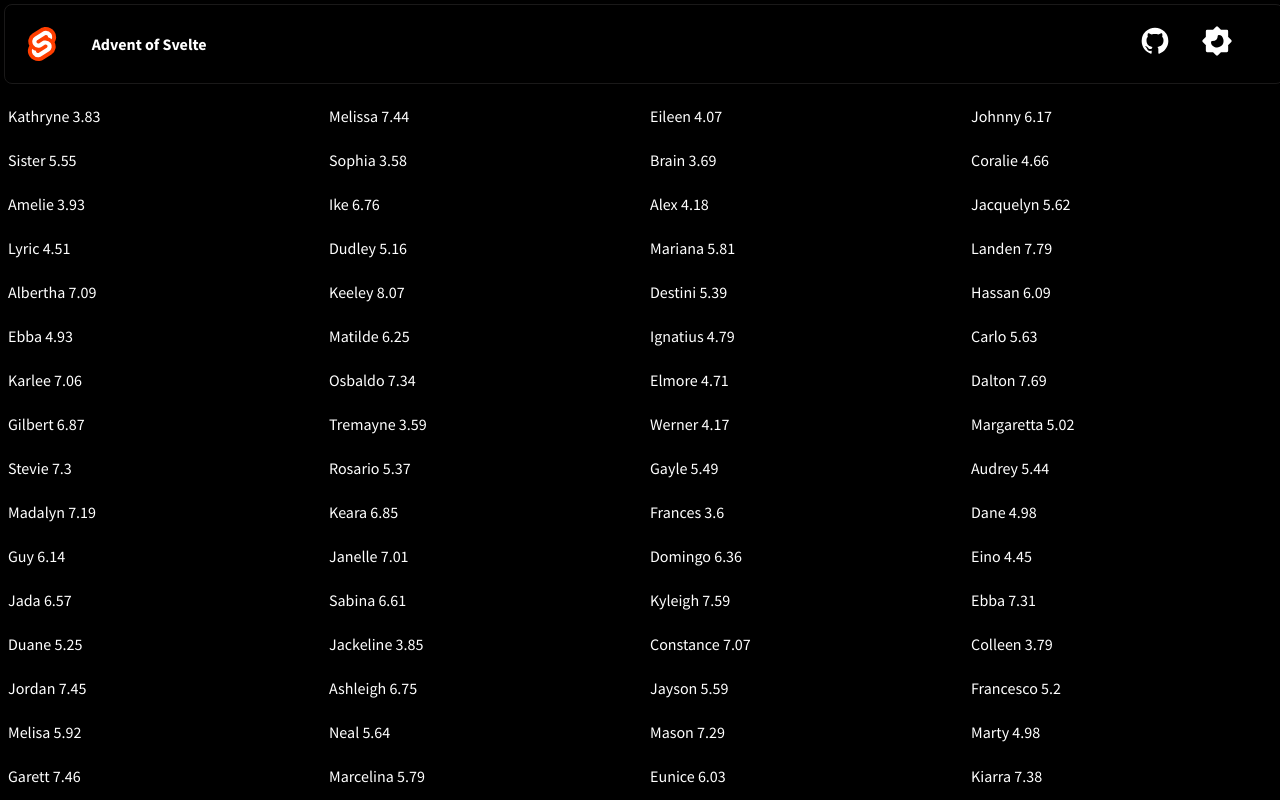
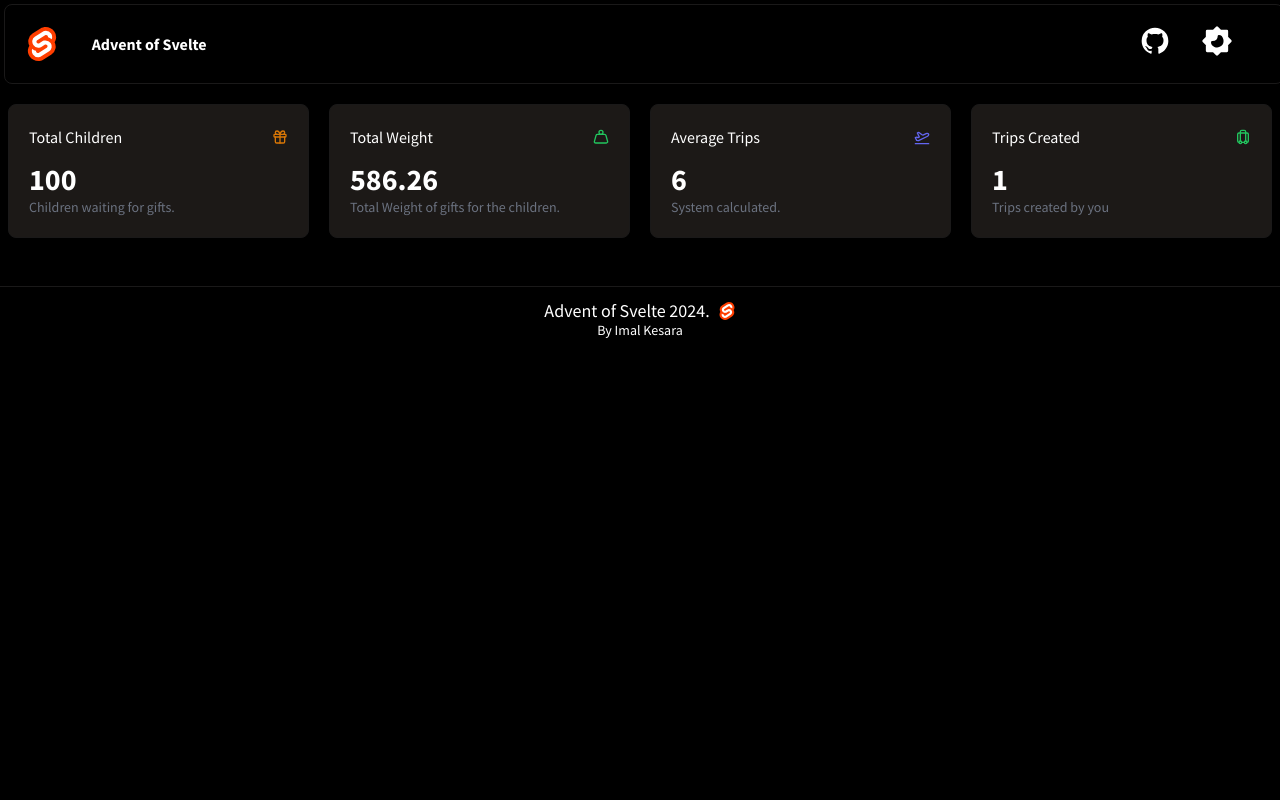
Before and after one commit to ImalKesara/advent-of-svelte, a SvelteKit app: page /day3 in a window 1280 px wide. Shown: the top 800 px of the page. Built offline with nearby package versions, Linux system fonts and the light colour scheme.

Commit message:
Four tabs

```diff
--- /dev/null
+++ b/src/lib/components/DayThree/Fourtabs.svelte
@@ -0,0 +1,65 @@
+<script lang="ts">
+	import { children } from '$lib/stores/daythreeStore.ts';
+	import Trip from '$lib/components/Icon/day Three icons/Trip.svelte';
+	import TotalChildren from '$lib/components/Icon/day Three icons/TotalChildren.svelte';
+	import CreatedTrip from '$lib/components/Icon/day Three icons/CreatedTrip.svelte';
+	import Weight from '$lib/components/Icon/day Three icons/Weight.svelte';
+	import { totalWeight, avgTrips } from '$lib/utils/dayThree/dayThree';
+</script>
+
+<div class="m-auto mt-24 grid max-w-7xl grid-cols-2 gap-5 p-2 md:grid-cols-4">
+	<!-- column one -->
+	<div
+		class="grid grid-cols-4 items-center gap-3 rounded-lg border-1 border-bgrey bg-semiBlacked p-5"
+	>
+		<div class=" col-span-3">Total Children</div>
+		<div class=" col-span-1 flex justify-end">
+			<TotalChildren />
+		</div>
+		<div class="col-span-3">
+			<span class="text-3xl"><b>{$children.length}</b></span>
+			<span class=" block text-sm text-gray-500">Children waiting for gifts.</span>
+		</div>
+	</div>
+	<!-- column two -->
+	<div
+		class="grid grid-cols-4 items-center gap-3 rounded-lg border-1 border-bgrey bg-semiBlacked p-5"
+	>
+		<div class=" col-span-3">Total Weight</div>
+		<div class=" col-span-1 flex justify-end">
+			<Weight />
+		</div>
+		<div class="col-span-4">
+			<span class="text-3xl"><b>{totalWeight($children)}</b></span>
+			<span class=" block text-sm text-gray-500"> Total Weight of gifts for the children.</span>
+		</div>
+	</div>
+
+	<!-- column three -->
+	<div
+		class="grid grid-cols-4 items-center gap-3 rounded-lg border-1 border-bgrey bg-semiBlacked p-5"
+	>
+		<div class=" col-span-3">Average Trips</div>
+		<div class=" col-span-1 flex justify-end">
+			<Trip />
+		</div>
+		<div class="col-span-3">
+			<span class="text-3xl"><b>{avgTrips(totalWeight($children))}</b></span>
+			<span class=" block text-sm text-gray-500">System calculated.</span>
+		</div>
+	</div>
+
+	<!-- column four -->
+	<div
+		class="grid grid-cols-4 items-center gap-3 rounded-lg border-1 border-bgrey bg-semiBlacked p-5"
+	>
+		<div class=" col-span-3">Trips Created</div>
+		<div class=" col-span-1 flex justify-end">
+			<CreatedTrip />
+		</div>
+		<div class="col-span-3">
+			<span class="text-3xl"><b>{1} </b></span>
+			<span class=" block text-sm text-gray-500">Trips created by you</span>
+		</div>
+	</div>
+</div>
--- /dev/null
+++ b/src/lib/components/Icon/day Three icons/CreatedTrip.svelte
@@ -0,0 +1,19 @@
+<svg
+	width="24"
+	height="24"
+	stroke="currentColor"
+	stroke-width="2"
+	class="lucide-icon lucide lucide-luggage text-primary h-4 w-4 text-green-500"
+	xmlns="http://www.w3.org/2000/svg"
+	viewBox="0 0 24 24"
+	fill="none"
+	stroke-linecap="round"
+	stroke-linejoin="round"
+	><path d="M6 20h0a2 2 0 0 1-2-2V8a2 2 0 0 1 2-2h12a2 2 0 0 1 2 2v10a2 2 0 0 1-2 2h0"></path><path
+		d="M8 18V4a2 2 0 0 1 2-2h4a2 2 0 0 1 2 2v14"
+	></path><path d="M10 20h4"></path><circle cx="16" cy="20" r="2"></circle><circle
+		cx="8"
+		cy="20"
+		r="2"
+	></circle></svg
+>
--- /dev/null
+++ b/src/lib/components/Icon/day Three icons/TotalChildren.svelte
@@ -0,0 +1,21 @@
+<script lang="ts">
+	export const width: number = 24;
+	export const height: number = 24;
+</script>
+
+<svg
+	{width}
+	{height}
+	stroke="currentColor"
+	stroke-width="2"
+	class="lucide-icon lucide lucide-gift h-4 w-4 text-amber-600"
+	xmlns="http://www.w3.org/2000/svg"
+	viewBox="0 0 24 24"
+	fill="none"
+	stroke-linecap="round"
+	stroke-linejoin="round"
+	><rect x="3" y="8" width="18" height="4" rx="1"></rect><path d="M12 8v13"></path><path
+		d="M19 12v7a2 2 0 0 1-2 2H7a2 2 0 0 1-2-2v-7"
+	></path><path d="M7.5 8a2.5 2.5 0 0 1 0-5A4.8 8 0 0 1 12 8a4.8 8 0 0 1 4.5-5 2.5 2.5 0 0 1 0 5"
+	></path></svg
+>
--- /dev/null
+++ b/src/lib/components/Icon/day Three icons/Trip.svelte
@@ -0,0 +1,20 @@
+<script lang="ts">
+	export let width: number = 24;
+	export let height: number = 24;
+</script>
+
+<svg
+	width="45"
+	height="45"
+	stroke="currentColor"
+	stroke-width="2"
+	class="lucide-icon lucide lucide-plane-takeoff h-4 w-4 text-indigo-500"
+	xmlns="http://www.w3.org/2000/svg"
+	viewBox="0 0 24 24"
+	fill="none"
+	stroke-linecap="round"
+	stroke-linejoin="round"
+	><path d="M2 22h20"></path><path
+		d="M6.36 17.4 4 17l-2-4 1.1-.55a2 2 0 0 1 1.8 0l.17.1a2 2 0 0 0 1.8 0L8 12 5 6l.9-.45a2 2 0 0 1 2.09.2l4.02 3a2 2 0 0 0 2.1.2l4.19-2.06a2.41 2.41 0 0 1 1.73-.17L21 7a1.4 1.4 0 0 1 .87 1.99l-.38.76c-.23.46-.6.84-1.07 1.08L7.58 17.2a2 2 0 0 1-1.22.18Z"
+	></path></svg
+>
--- /dev/null
+++ b/src/lib/components/Icon/day Three icons/Weight.svelte
@@ -0,0 +1,20 @@
+<script lang="ts">
+	export const width: number = 24;
+	export const height: number = 24;
+</script>
+
+<svg
+	{width}
+	{height}
+	stroke="currentColor"
+	stroke-width="2"
+	class="lucide-icon lucide lucide-weight h-4 w-4 text-green-500"
+	xmlns="http://www.w3.org/2000/svg"
+	viewBox="0 0 24 24"
+	fill="none"
+	stroke-linecap="round"
+	stroke-linejoin="round"
+	><circle cx="12" cy="5" r="3"></circle><path
+		d="M6.5 8a2 2 0 0 0-1.905 1.46L2.1 18.5A2 2 0 0 0 4 21h16a2 2 0 0 0 1.925-2.54L19.4 9.5A2 2 0 0 0 17.48 8Z"
+	></path></svg
+>
--- a/src/lib/components/NavAndFooter/Footer.svelte
+++ b/src/lib/components/NavAndFooter/Footer.svelte
@@ -3,9 +3,9 @@
 </script>
 
 <footer
-	class="m-auto flex h-14 max-w-8xl items-center justify-center border-t-1 border-bgrey text-center text-white"
+	class="m-auto mt-10 flex h-14 max-w-8xl items-center justify-center border-t-1 border-bgrey text-center text-white"
 >
-	<div class="text-lg leading-3">
+	<div class="text-lg leading-3 mt-3">
 		<span class="flex items-center gap-2"
 			>Advent of Svelte 2024.<SvelteLogo width={18} height={18} />
 		</span>
--- a/src/lib/components/NavAndFooter/Navbar.svelte
+++ b/src/lib/components/NavAndFooter/Navbar.svelte
@@ -8,7 +8,7 @@
 	};
 </script>
 
-<header class="fixed left-0 top-0 m-1 w-full shadow-md backdrop-blur-lg backdrop-filter">
+<header class="fixed  left-0 top-0 m-1 w-full shadow-md backdrop-blur-lg backdrop-filter">
 	<div
 		class="m-auto grid max-w-8xl grid-cols-1 items-center rounded-lg border-1 border-bgrey p-5 md:grid-cols-2"
 	>
--- /dev/null
+++ b/src/lib/utils/dayThree/dayThree.ts
@@ -0,0 +1,9 @@
+import { children } from '$lib/stores/daythreeStore';
+
+export const totalWeight = (children: Children[]): number => {
+	return children.reduce((accur, curr) => accur + curr.weight, 0);
+};
+
+export const avgTrips = (totalweight: number): number => {
+	return Math.ceil(totalweight / 100);
+};
--- a/src/routes/(dashbaord)/day3/+page.svelte
+++ b/src/routes/(dashbaord)/day3/+page.svelte
@@ -1,14 +1,11 @@
 <script lang="ts">
+	import Fourtabs from '$lib/components/DayThree/Fourtabs.svelte';
+	import { children, loadChildren } from '$lib/stores/daythreeStore.ts';
 	import { onMount } from 'svelte';
-	import { children, loadChildren } from '$lib/stores/daythreeStore.ts';
 
 	onMount(() => {
 		loadChildren();
 	});
 </script>
 
-<div class="m-auto mt-24 grid max-w-7xl grid-cols-2 gap-5 p-2 md:grid-cols-4">
-	{#each $children as child}
-		<div>{`${child.name} ${child.weight}`}</div>
-	{/each}
-</div>
+<Fourtabs />
--- a/src/routes/+page.svelte
+++ b/src/routes/+page.svelte
@@ -15,7 +15,7 @@
 	const days = [
 		{ day: 1, status: 'Completed', link: './day1' },
 		{ day: 2, status: 'Completed', link: './day2' },
-		{ day: 3, status: 'Pending', link: './day3' },
+		{ day: 3, status: 'Ongoing', link: './day3' },
 		{ day: 4, status: 'Pending', link: './day4' },
 		{ day: 5, status: 'Pending', link: './day5' },
 		{ day: 6, status: 'Pending', link: './day6' },
```
